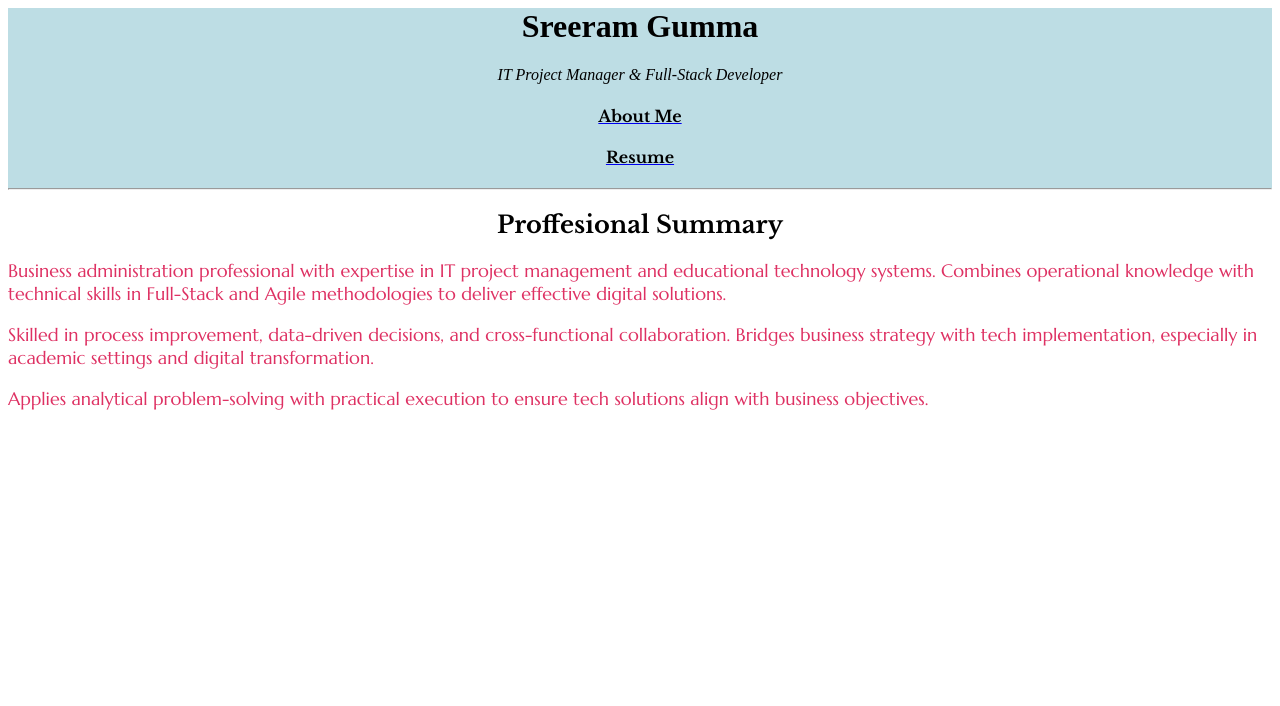
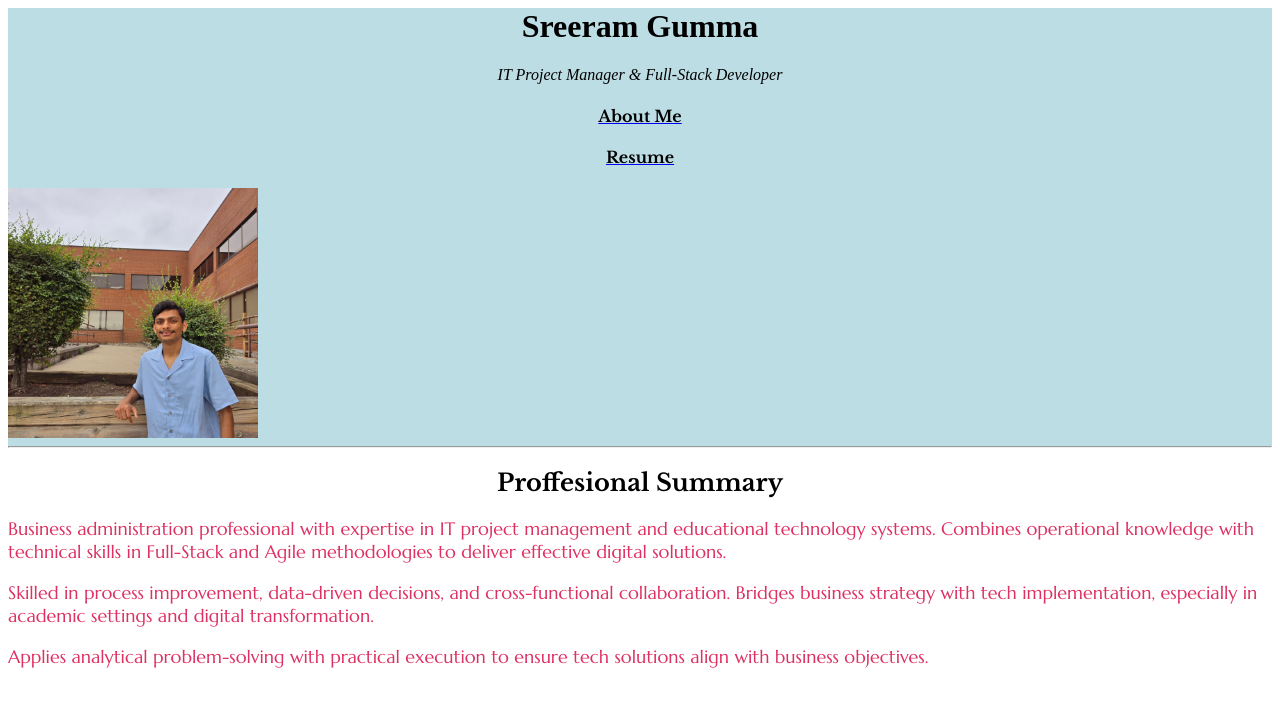
Before and after one commit to sreeram-gumma/my-webpage, a plain HTML site: page index.html in a window 1280 px wide. Drawn offline with nearby package versions, Linux system fonts and the light colour scheme.

Commit message:
modified:   assets/index.css 	modified:   index.html

```diff
--- a/assets/index.css
+++ b/assets/index.css
@@ -35,3 +35,11 @@
     background-color: #BDDDE4;
 
 }
+
+img{
+    height: 250;
+    width: 250;
+    margin:0%;
+    padding: 0%;
+    border: 0%;
+}
--- a/index.html
+++ b/index.html
@@ -13,11 +13,13 @@
 </head>
 
 <body>
+
     <div class="heading">
         <h1 id="header"style="text-align: center;">Sreeram Gumma</h1>
         <p id="Centerfont"style="font-style: italic; text-align: center; ">IT Project Manager & Full-Stack Developer<p>
         <div id="about"><a href="./assets/AboutMe.html"><h4 style="color: black;">About Me</h4></a></div>
         <div id="resume"><a href="https://drive.google.com/file/d/1-FgPOKpxj011WwAPh4Q6R_g06gZu9QFz/view?usp=drive_link"><h4 style="color: black;">Resume</h4></a> </div>
+        <img src="./Images/WhatsApp Image 2025-02-27 at 18.43.06_86e1615f.jpg">
         <hr>
     </div>
 
```
